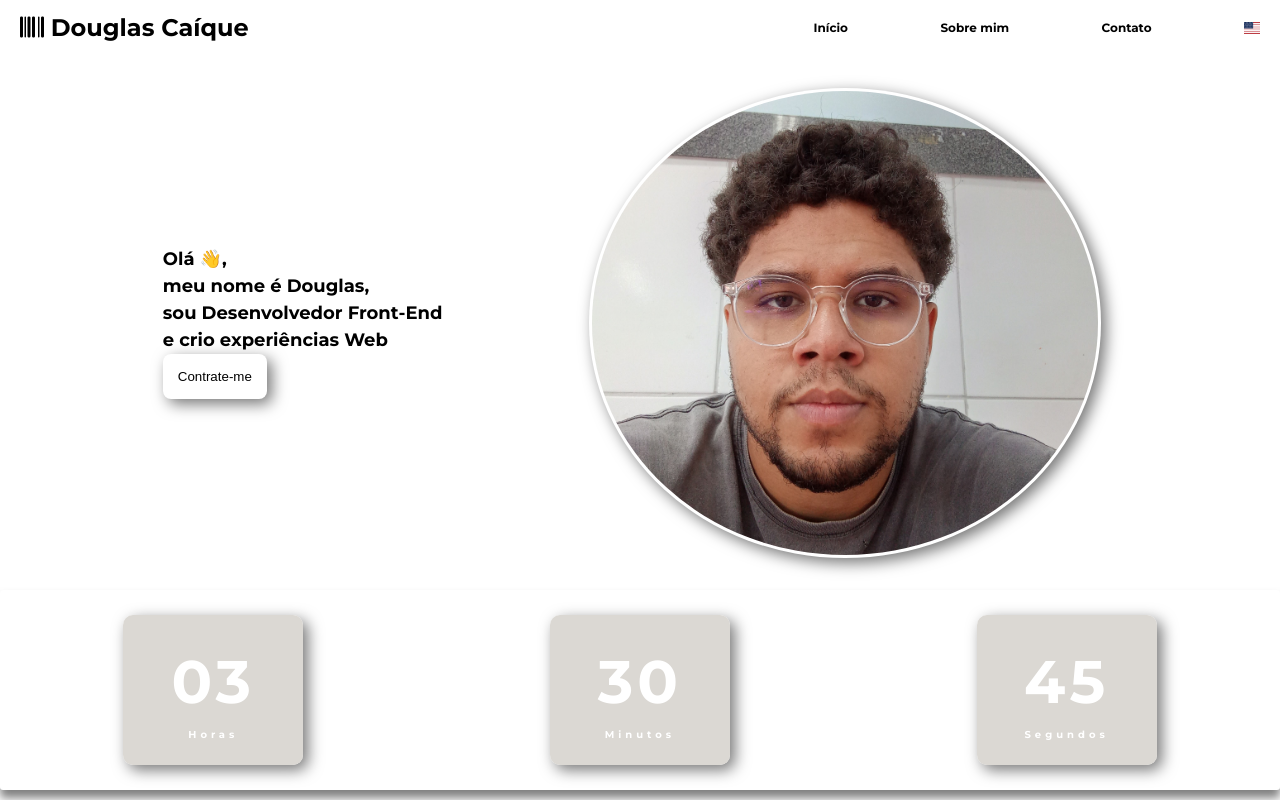
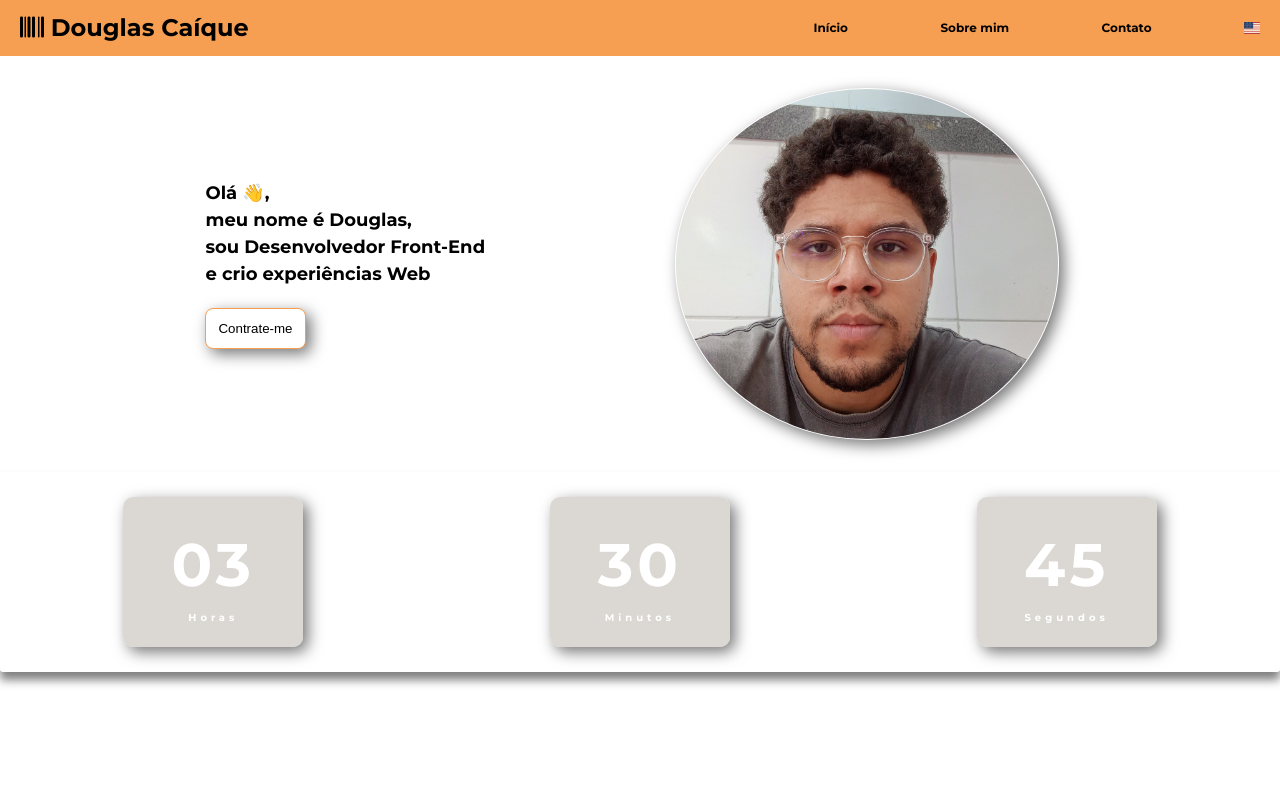
Before and after one commit to douglascaique/Portfolio, a plain HTML site: page index.html in a window 1280 px wide. Drawn offline with nearby package versions, Linux system fonts and the light colour scheme.

Commit message:
stylezera

```diff
--- a/style.css
+++ b/style.css
@@ -23,6 +23,7 @@ header{
     align-items: center;
     padding: 10px 20px;
     font-weight: 700;
+    background-color: #f69e51;
 }
 
 nav{
@@ -32,21 +33,22 @@ nav{
 }
 
 
-nav a:hover{
+/* nav a:hover{
     box-shadow: 0px 10px 20px rgba(0, 0, 0, 0.536);
-}
+} */
 
 .hero {
     display: flex;
     padding: 1rem 2rem;
     justify-content: space-evenly;
     align-items: center;
+
   }
 
 .hero button {
-
+    margin-top: 20px;
     padding: 12px;
-    border: 3px solid transparent;
+    border: .5px solid #f69e51;
     box-shadow: 5px 5px 15px rgba(0, 0, 0, 0.536);
     border-radius: 8px;
     background-color: #fff;
@@ -60,11 +62,12 @@ button:hover{
 
 #fotoperfil {
     display: flex;
-    max-width: 40vw;
+    max-width: 30vw;
     max-height: fit-content;
     margin: 1rem;
     border-radius: 100%;
-    border: 3px solid transparent;
+    border: .5px solid transparent;
+
     box-shadow: 5px 5px 15px rgba(0, 0, 0, 0.536);
   }
 
```
